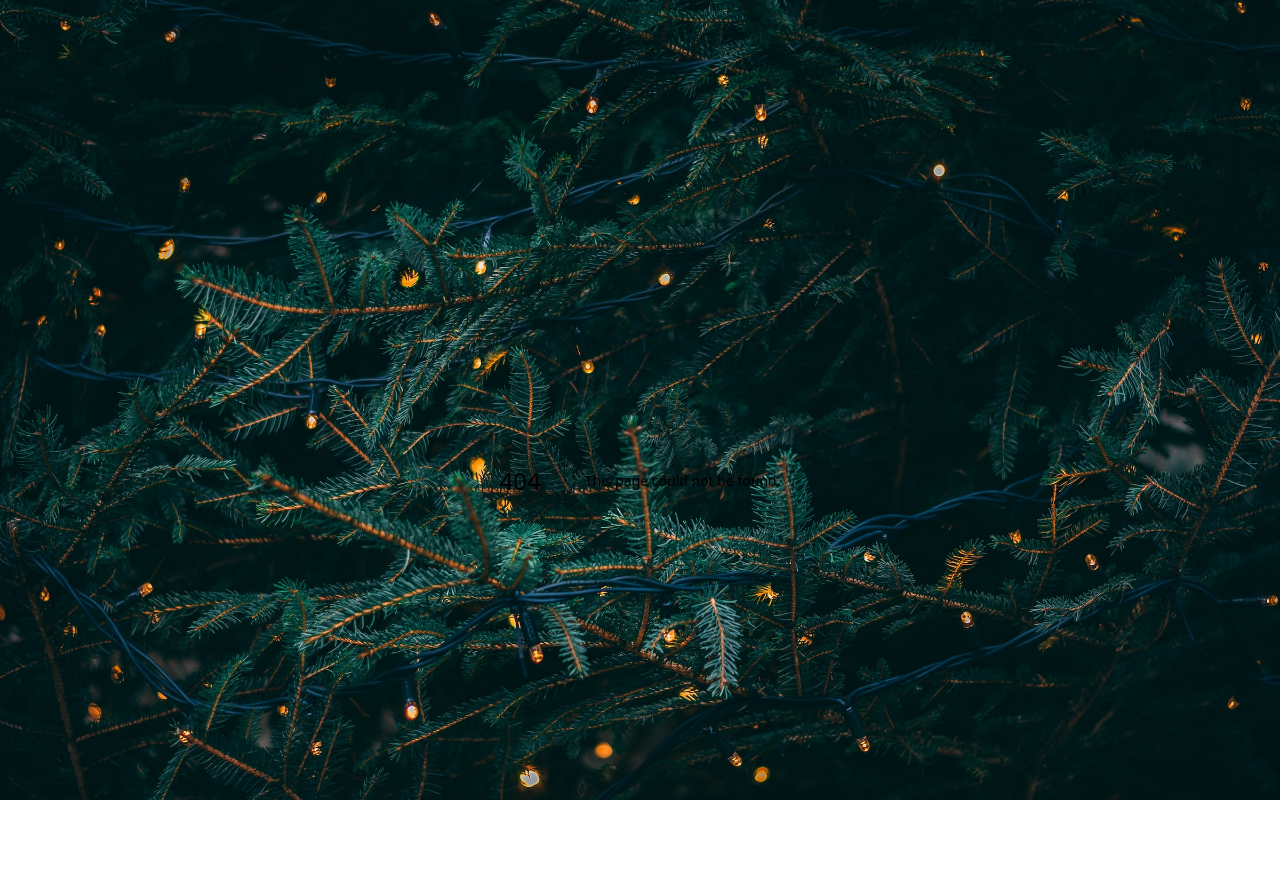
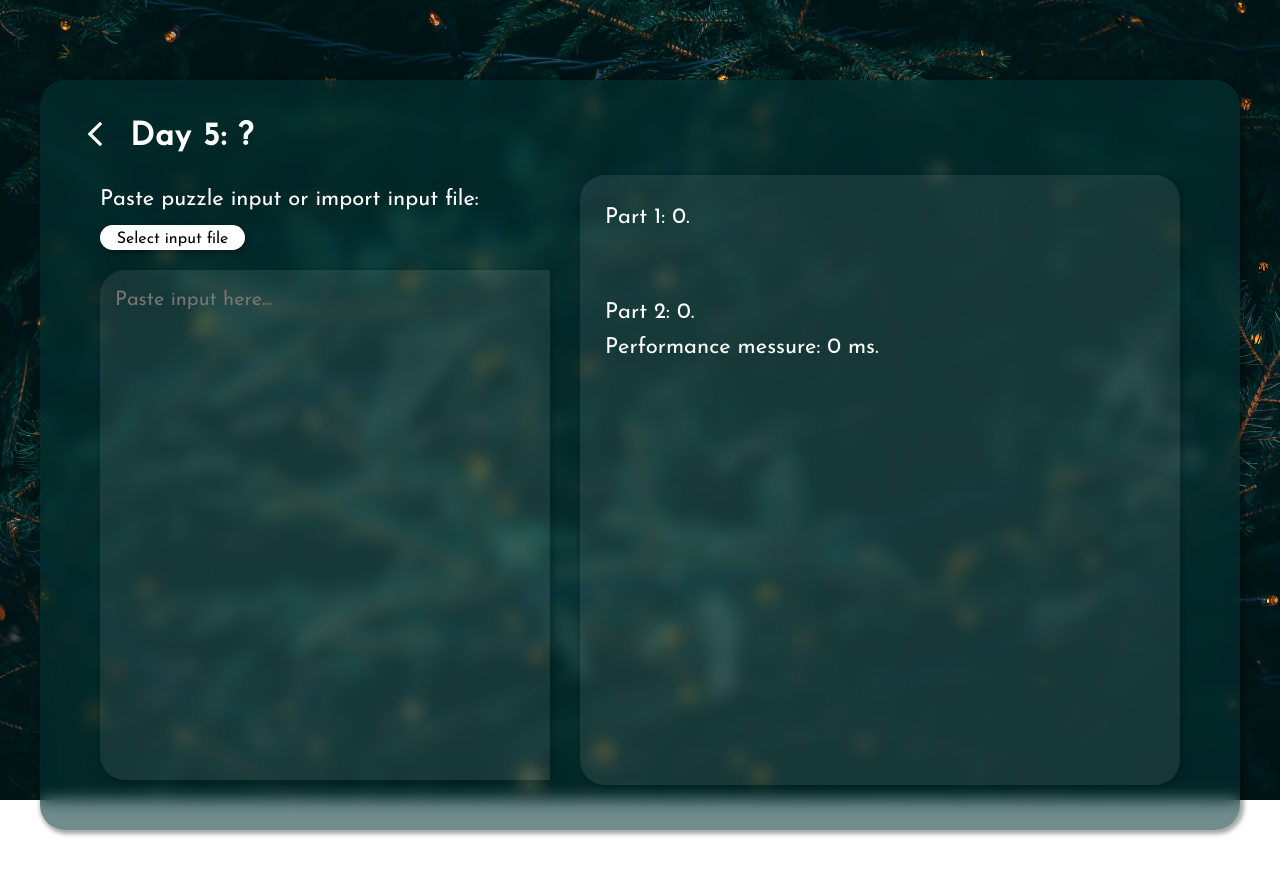
Before and after one commit to zsour/advent_of_code_2022, a Next.js app: page /dec5 in a window 1280 px wide. Before the commit this address had no page. Shown: the top 874 px of the page. After the commit the page ends 830 px from the top, so only its background shows below. Built offline with nearby package versions, Linux system fonts and the light colour scheme.

Commit message:
Dec 4 clean up.

```diff
--- a/src/pages/dec1.tsx
+++ b/src/pages/dec1.tsx
@@ -12,6 +12,10 @@ export default function Dec1() {
     useEffect(() => {
         let startTimer = performance.now();
         let tmp = input.split("\n");
+        if(tmp[tmp.length - 1] === ''){
+            tmp.pop();
+        }
+
         let chunks:string[][] =  [[]];
         let chunkIndex = 0;
         for(let i = 0; i < tmp.length; i++){
--- a/src/pages/dec2.tsx
+++ b/src/pages/dec2.tsx
@@ -126,6 +126,11 @@ export default function Dec2() {
         if(input.length > 0){
             let startTimer = performance.now();
             let tmp = input.split("\n");
+
+            if(tmp[tmp.length - 1] === ''){
+                tmp.pop();
+            }
+
             let totalScore = 0;
             let totalScorePartTwo = 0;
             for(let i = 0; i < tmp.length; i++){
--- a/src/pages/dec3.tsx
+++ b/src/pages/dec3.tsx
@@ -68,6 +68,10 @@ function Dec3(){
         }
 
         let tmp = input.split("\n");
+
+        if(tmp[tmp.length - 1] === ''){
+            tmp.pop();
+        }
 
         function partOne(){
             let startTimer = performance.now();
--- /dev/null
+++ b/src/pages/dec5.tsx
@@ -0,0 +1,59 @@
+import {useState, useEffect} from 'react';
+import MainCard from '../components/MainCard';
+import InputArea from '../components/InputArea';
+
+function Dec5(){
+    const [input, setInput] = useState("");
+    const [puzzleOneResult, setPuzzleOneResult] = useState(0);
+    const [puzzleTwoResult, setPuzzleResultTwo] = useState(0);
+    const [timer, setTimer] = useState("0 ms.");
+
+
+
+
+    useEffect(() => {
+        if(input.length === 0){
+            return;
+        }
+
+        let startTimer = performance.now();
+
+        let tmp = input.split("\n");
+        if(tmp[tmp.length - 1] === ''){
+            tmp.pop();
+        }
+
+        // Insert code here...
+
+
+        let endTimer = performance.now();
+        setTimer(`${(endTimer - startTimer).toFixed(1)} ms.`);
+
+    }, [input]);
+
+    return <MainCard title='Day 5: ?'>
+            <InputArea inputChange={(val: string) => {
+                setInput(val);
+            }} />
+
+            <div className="result-area">
+                <div className="result">
+                    <p className="result-text">
+                        Part 1: {String(puzzleOneResult)}.
+                    </p>
+                </div>
+
+                <div className="result">
+                    <p className="result-text">
+                        Part 2: {String(puzzleTwoResult)}.
+                    </p>
+
+                    <p className="result-text">
+                        Performance messure: {timer}
+                    </p>
+                </div>
+            </div>
+    </MainCard>
+}
+
+export default Dec5;
--- a/src/pages/index.tsx
+++ b/src/pages/index.tsx
@@ -20,6 +20,10 @@ export default function Home() {
               <Link href="/dec4">
                 <li>Day 4: Camp Cleanup.</li>
               </Link>
+
+              <Link href="/dec5">
+                <li>Day 5: ?</li>
+              </Link>
             </ul>
         </MainCard>
   )
```
Also changed, not shown: src/pages/dec4.tsx (+11 -32 lines).
